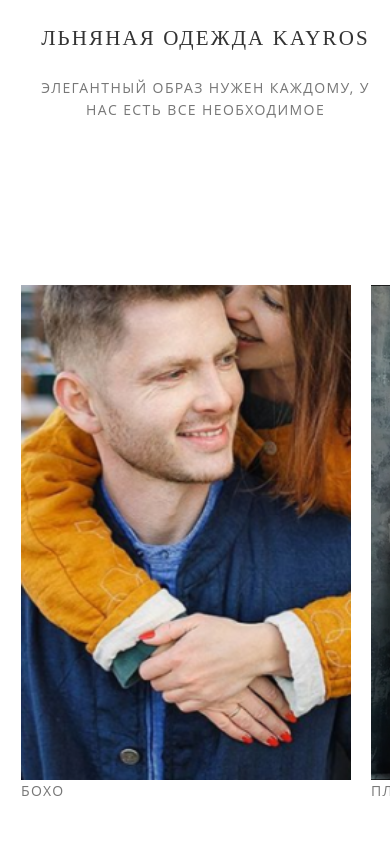
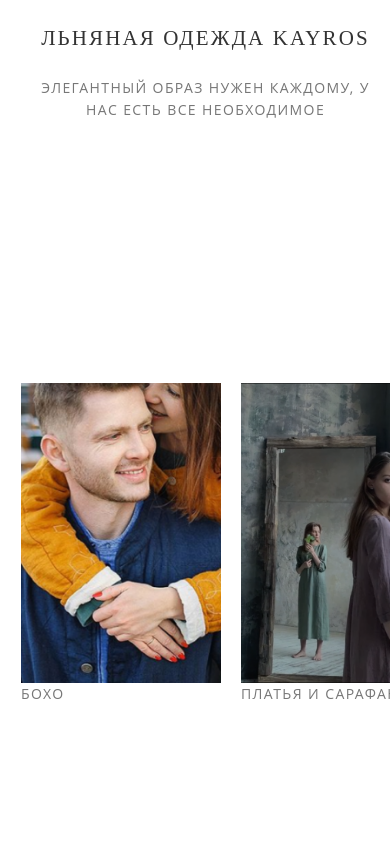
Before and after one commit to StafWeb/Kayros-swiper, a plain HTML site: page index.html in a window 390 px wide. Shown: the part 900-1744 px from the top of the page. Drawn offline with Linux system fonts and the light colour scheme.

Commit message:
width fix

```diff
--- a/css/commponents/swiper-block.scss
+++ b/css/commponents/swiper-block.scss
@@ -50,7 +50,7 @@
   display: flex;
   gap: 60px;
   position: relative;
-  overflow: hidden auto;
+  overflow: scroll;
   width: 100%;
   height: 100%;
   z-index: 1;
@@ -249,4 +249,12 @@
     line-height: 28px;
     margin-bottom: 25px;
   }
+  .swiper-slide{
+    max-width: 200px;
+    max-height: 332px;
+    img{
+      width: 200px;
+      height: 300px;
+    }
+  }
 }
```
Also changed, not shown: css/commponents/swiper-block.css, 1 other file.
